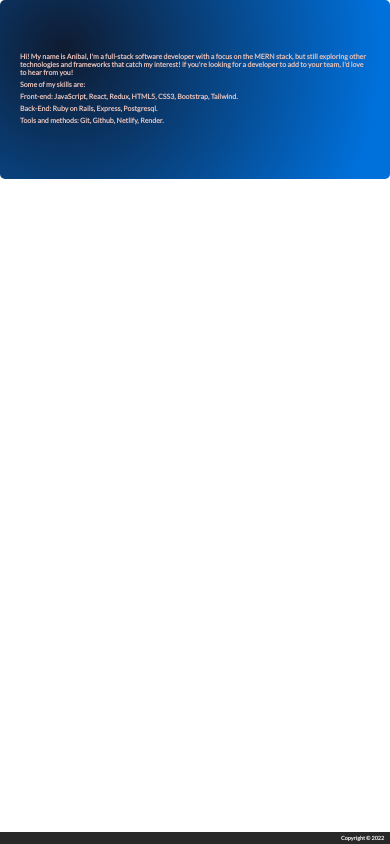
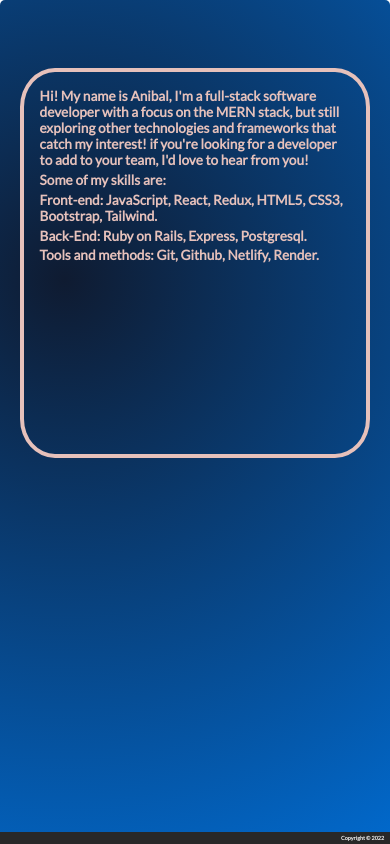
Before and after one commit to sjdev2212/portfoliosjdev, a React (Create React App) app: page /about in a window 390 px wide. Shown: the top 844 px of the page. Built offline with nearby package versions, Linux system fonts and the light colour scheme.

Commit message:
about mobile

```diff
--- a/src/About.css
+++ b/src/About.css
@@ -12,3 +12,31 @@
     color: rgb(230, 193, 187);
     margin-bottom: 1vw;
 }
+
+@media screen and (max-width: 800px) {
+.about{
+    display: flex;
+flex-direction: column;
+background-image: radial-gradient(circle farthest-corner at 16.5% 28.1%, rgba(15, 27, 49, 1) 0%, rgba(0, 112, 218, 1) 90%);
+height: 255vw;
+width: 100%;
+
+}
+.about-section{
+    border: 4px solid;
+    border-color: rgb(230, 193, 187);
+padding: 4vw;
+border-radius: 10%;
+height: 100vw;
+margin-top: -120vw;
+
+}
+.text-about{
+    font-size: 3.5vw;
+    font-weight: bold;
+    color: rgb(230, 193, 187);
+    margin-bottom: 1vw;
+}
+
+
+}
--- a/src/About.js
+++ b/src/About.js
@@ -21,6 +21,7 @@ Back-End: Ruby on Rails, Express, Postgresql.
 <p className='text-about'>
 Tools and methods: Git, Github, Netlify, Render.
 </p>
+
 </section>
 
 
--- a/src/Home.js
+++ b/src/Home.js
@@ -1,6 +1,7 @@
 import React from 'react'
 import './Home.css'
 import cara from './images/caron.jpeg'
+import {Link} from 'react-router-dom'
 import { motion } from 'framer-motion'
 
 
@@ -35,9 +36,15 @@ export const Home = () => {
       </section>
 <section className='options'>
    <ul>
+    <Link to='/projects'>
     <li> <button className="sm-btn">Projects</button></li>
+    </Link>
+    <Link to='/contact'>
     <li><button className="sm-btn"> Contact</button> </li>
+    </Link>
+    <Link to='/about'>
      <li><button className="sm-btn">About</button></li>
+    </Link>
    </ul>
   </section>
 
```
